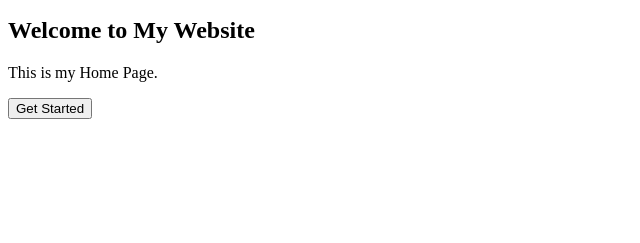
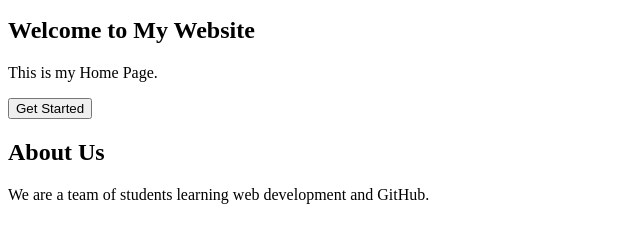
Before and after one commit to omaralawawdeh2/first-repo-fall, a plain HTML site: page index.html in a window 1280 px wide. Shown: the part 101-344 px from the top of the page, without its empty margins (0-640 px from the left). Drawn offline with Linux system fonts and the light colour scheme.

Commit message:
Add About Us Section

```diff
--- a/index.html
+++ b/index.html
@@ -16,6 +16,14 @@
         <button>Get Started</button>
     </section>
 
+
+    <section id="about">
+        <h2>About Us</h2>
+        <p>We are a team of students learning
+            web development and GitHub.</p>
+    </section>
+
+
 </body>
 
 </html>
```
